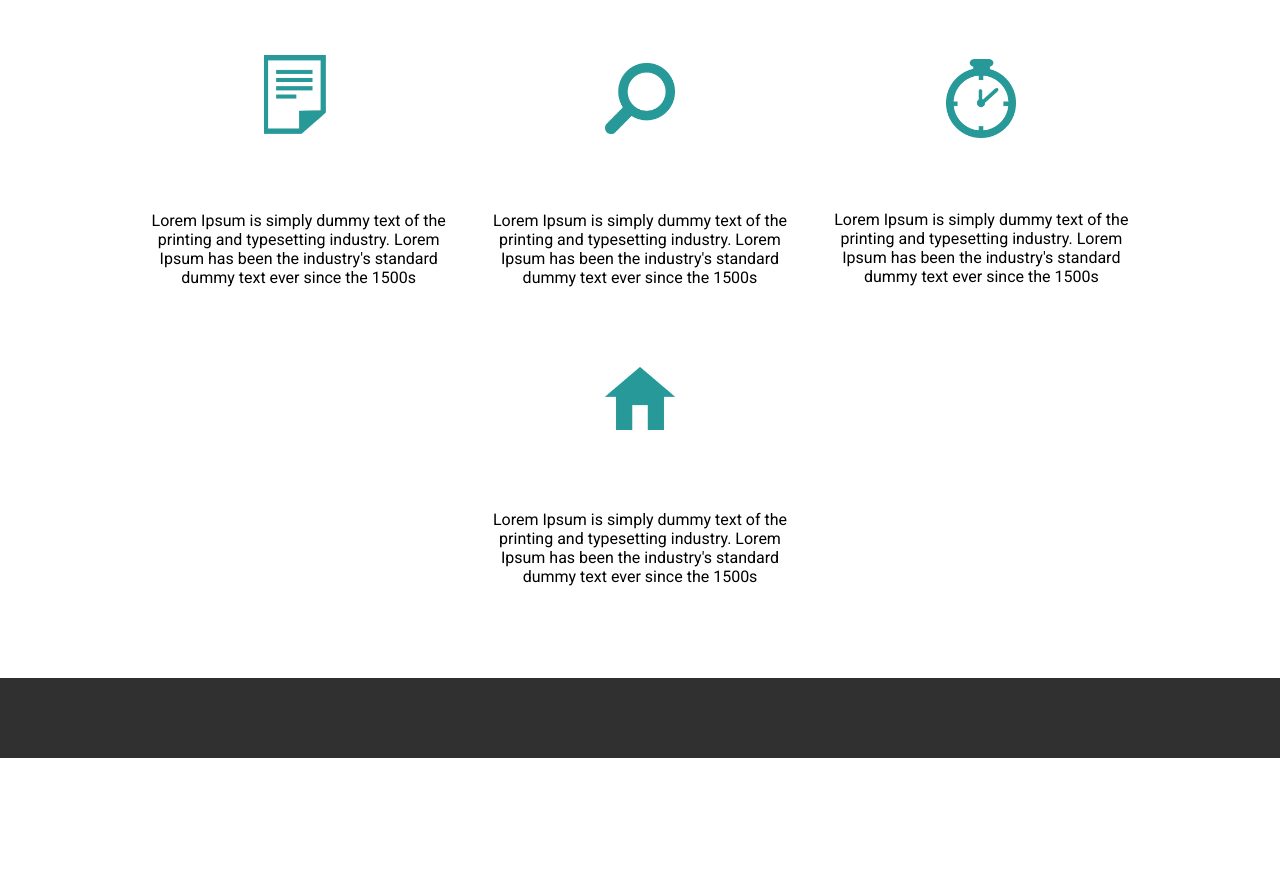
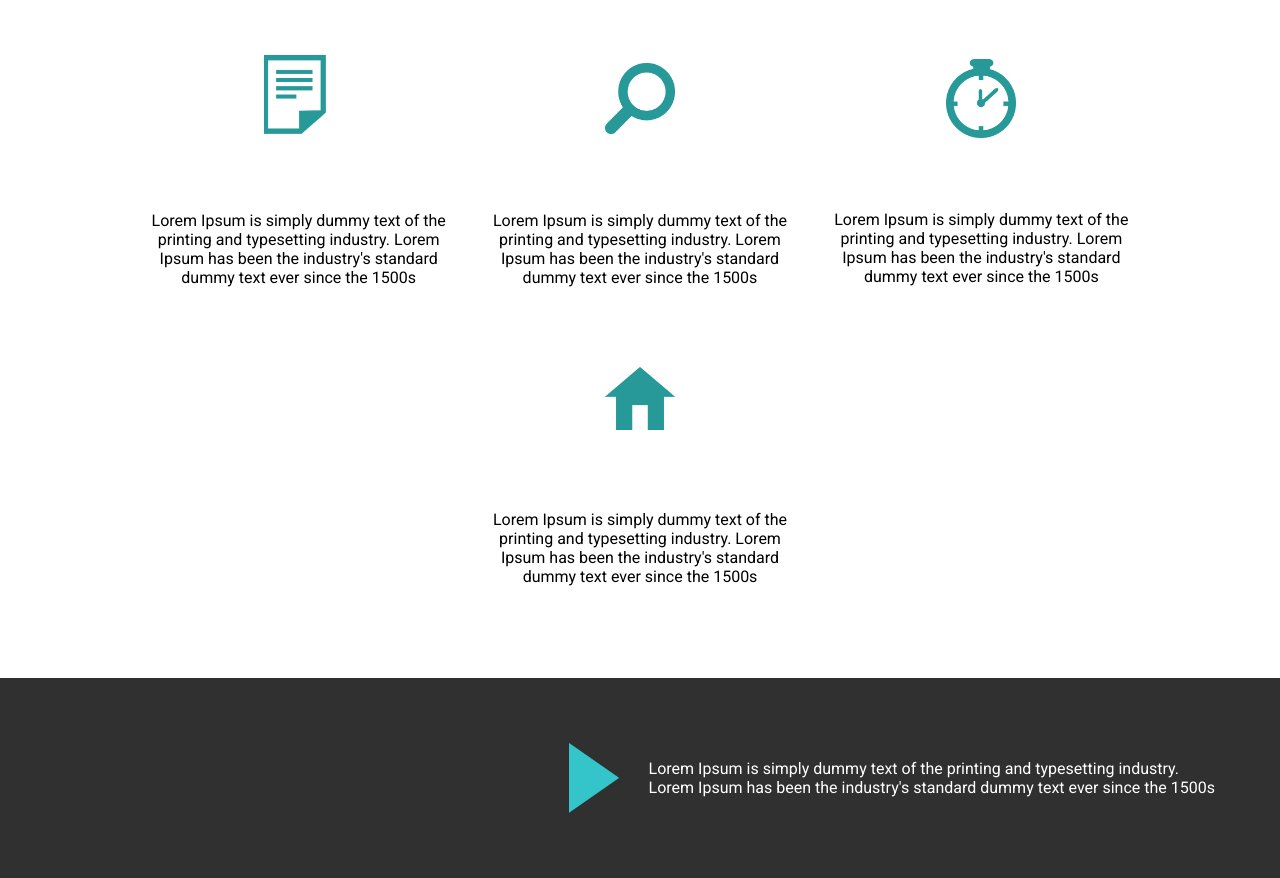
Before and after one commit to HeyImDaniel420/NewBusiness, a plain HTML site: page index.html in a window 1280 px wide. Shown: the part 1408-2286 px from the top of the page. Before the commit the page ends 2166 px from the top, so only its background shows below. Drawn offline with Linux system fonts and the light colour scheme.

Commit message:
Complete

```diff
--- a/CSS/styles.css
+++ b/CSS/styles.css
@@ -97,8 +97,22 @@ body {
   margin: auto;
 }
 #footer{
+  margin: 0;
   width: 100%;
-  height: 10vh;
   background-color: #303030;
   margin-top: 75px;
+  display: flex;
+  justify-content: flex-end
 }
+#logo{
+  margin: 0;
+  display: flex;
+  flex-flow:wrap row;
+  color: white;
+  justify-content: space-around;
+  padding: 50px;
+}
+#logo img, #logo p{
+  display: flex;
+  padding: 15px;
+}
--- a/index.html
+++ b/index.html
@@ -48,7 +48,10 @@
 
 </div>
 <div id="footer">
-
+    <div id="logo">
+        <img src="Assets/Asset1.png" width="50px">
+        <p>Lorem Ipsum is simply dummy text of the printing and typesetting industry.<br> Lorem Ipsum has been the industry's standard dummy text ever since the 1500s</p>
+    </div>
 </div>
 
 
```
Also changed, not shown: Assets/Asset1.png (added).
